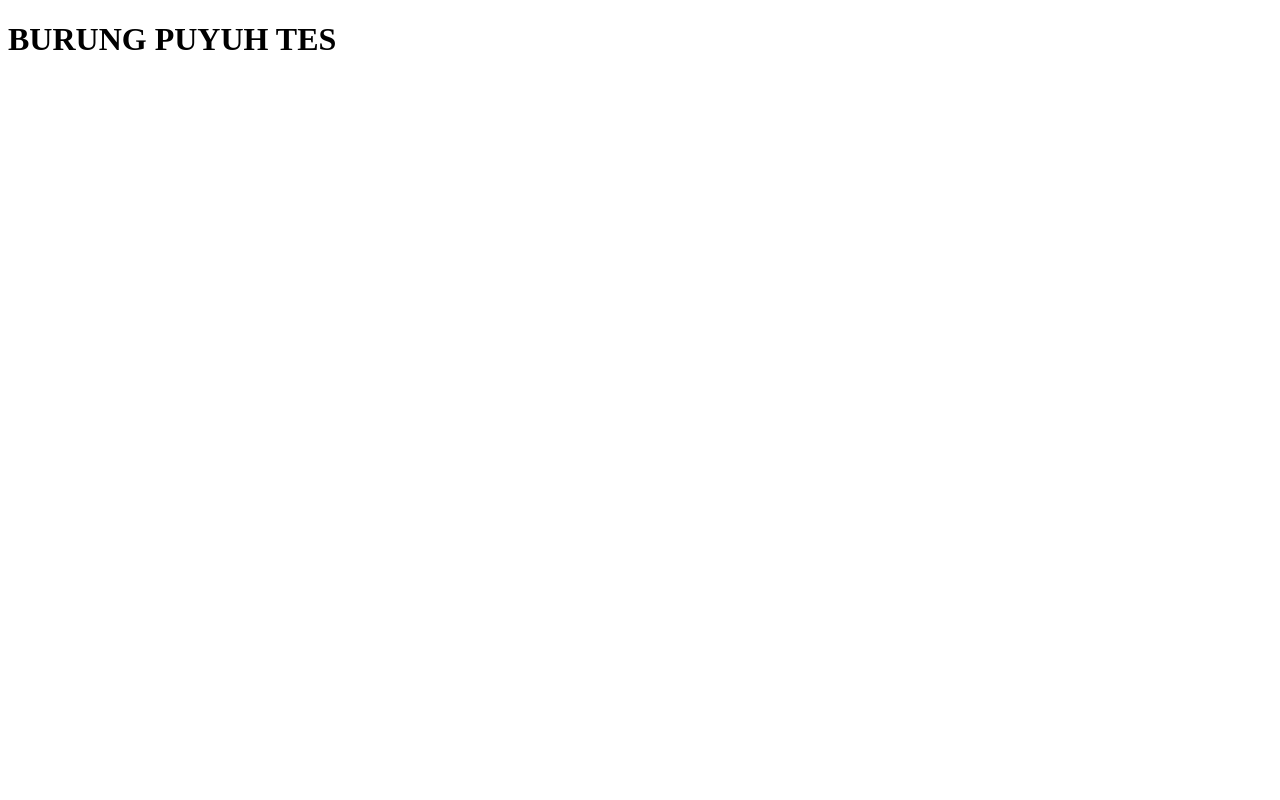
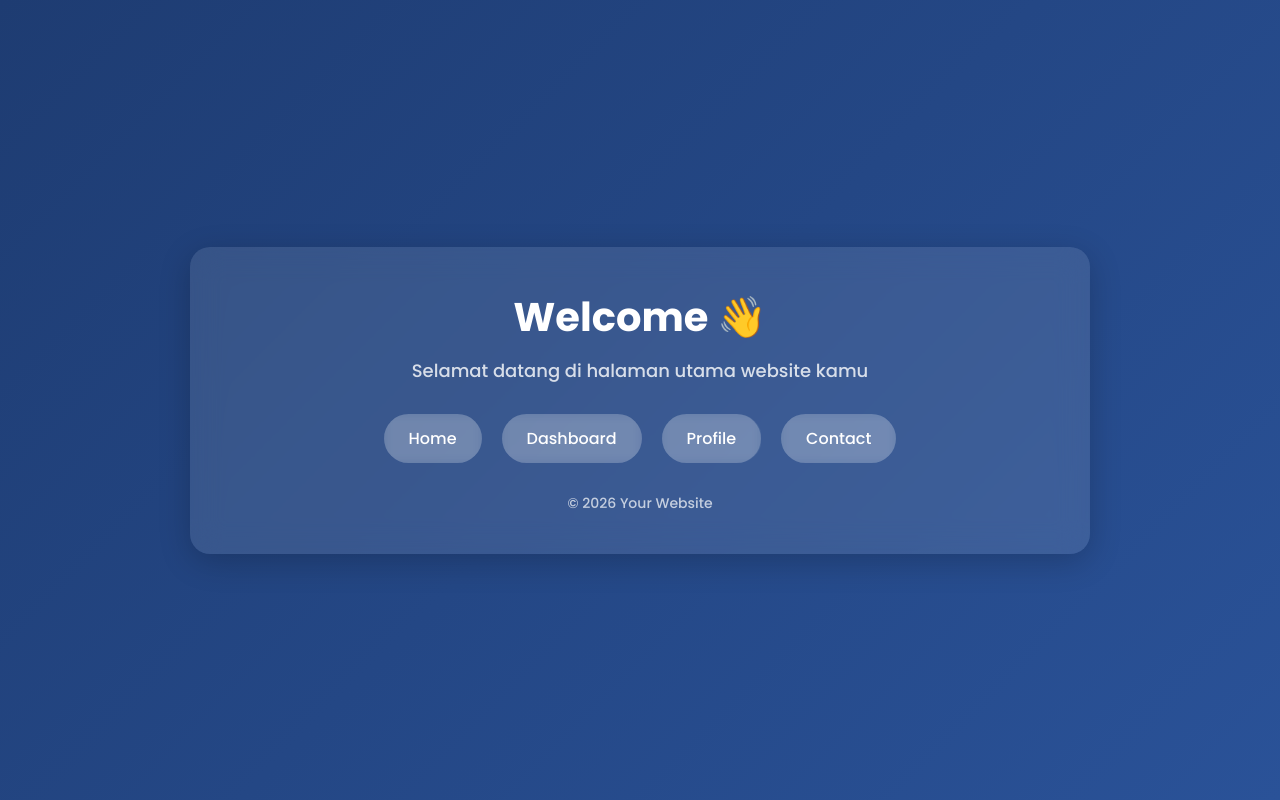
Before and after one commit to xbalxxx/educationLL, a plain HTML site: page index.html in a window 1280 px wide. Drawn offline with Linux system fonts and the light colour scheme.

Commit message:
Update index.html

```diff
--- a/index.html
+++ b/index.html
@@ -2,10 +2,107 @@
 <html lang="en">
 <head>
     <meta charset="UTF-8">
+    <title>Welcome Page</title>
     <meta name="viewport" content="width=device-width, initial-scale=1.0">
-    <title>Document</title>
+
+    <!-- Font -->
+    <link href="https://fonts.googleapis.com/css2?family=Poppins:wght@300;500;700&display=swap" rel="stylesheet">
+
+    <style>
+        * {
+            margin: 0;
+            padding: 0;
+            box-sizing: border-box;
+            font-family: 'Poppins', sans-serif;
+        }
+
+        body {
+            height: 100vh;
+            background: linear-gradient(135deg, #1e3c72, #2a5298);
+            display: flex;
+            justify-content: center;
+            align-items: center;
+        }
+
+        .container {
+            width: 90%;
+            max-width: 900px;
+            padding: 40px;
+            border-radius: 20px;
+
+            /* Glass effect */
+            background: rgba(255, 255, 255, 0.1);
+            backdrop-filter: blur(15px);
+            -webkit-backdrop-filter: blur(15px);
+
+            box-shadow: 0 8px 32px rgba(0,0,0,0.2);
+            text-align: center;
+            color: white;
+        }
+
+        h1 {
+            font-size: 40px;
+            margin-bottom: 10px;
+        }
+
+        p {
+            font-size: 18px;
+            margin-bottom: 30px;
+            opacity: 0.8;
+        }
+
+        .menu {
+            display: flex;
+            justify-content: center;
+            gap: 20px;
+            flex-wrap: wrap;
+        }
+
+        .menu a {
+            text-decoration: none;
+            padding: 12px 25px;
+            border-radius: 30px;
+            background: rgba(255,255,255,0.2);
+            color: white;
+            transition: 0.3s;
+            backdrop-filter: blur(5px);
+        }
+
+        .menu a:hover {
+            background: rgba(255,255,255,0.4);
+            transform: scale(1.05);
+        }
+
+        footer {
+            margin-top: 30px;
+            font-size: 14px;
+            opacity: 0.7;
+        }
+
+        @media (max-width: 600px) {
+            h1 {
+                font-size: 28px;
+            }
+        }
+    </style>
 </head>
 <body>
-    <h1>BURUNG PUYUH TES</h1>
+
+    <div class="container">
+        <h1>Welcome 👋</h1>
+        <p>Selamat datang di halaman utama website kamu</p>
+
+        <div class="menu">
+            <a href="#">Home</a>
+            <a href="#">Dashboard</a>
+            <a href="#">Profile</a>
+            <a href="#">Contact</a>
+        </div>
+
+        <footer>
+            © 2026 Your Website
+        </footer>
+    </div>
+
 </body>
 </html>
```
